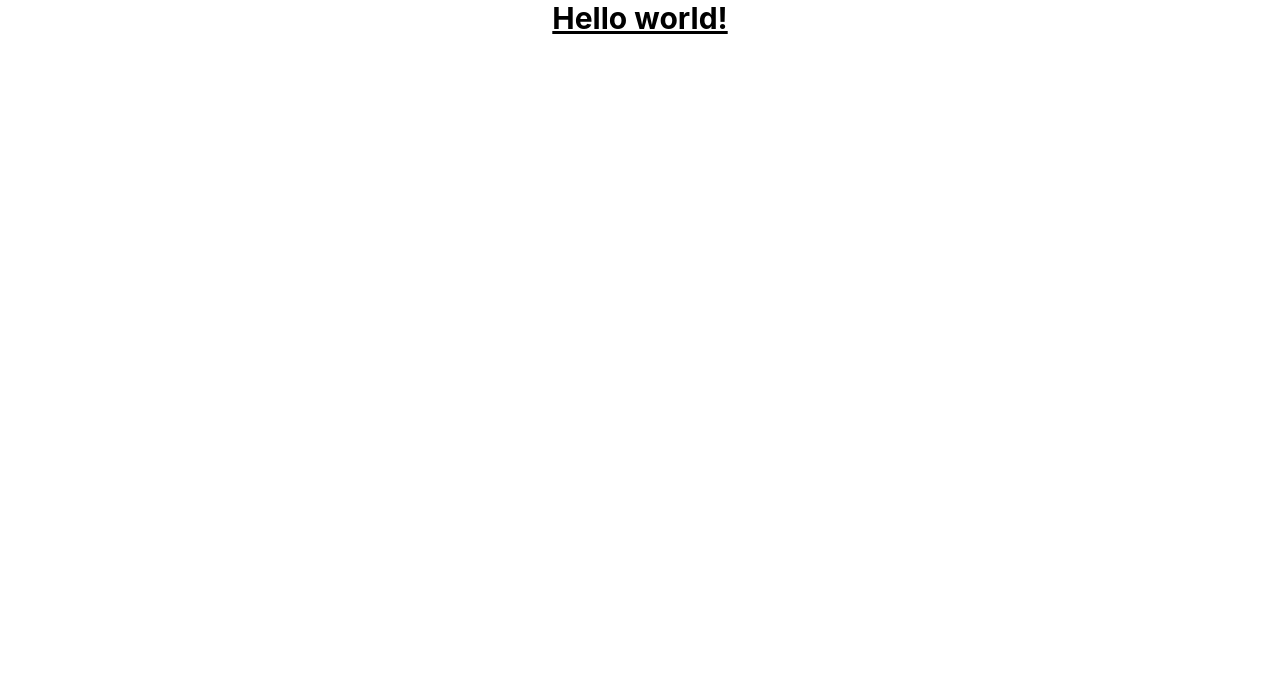
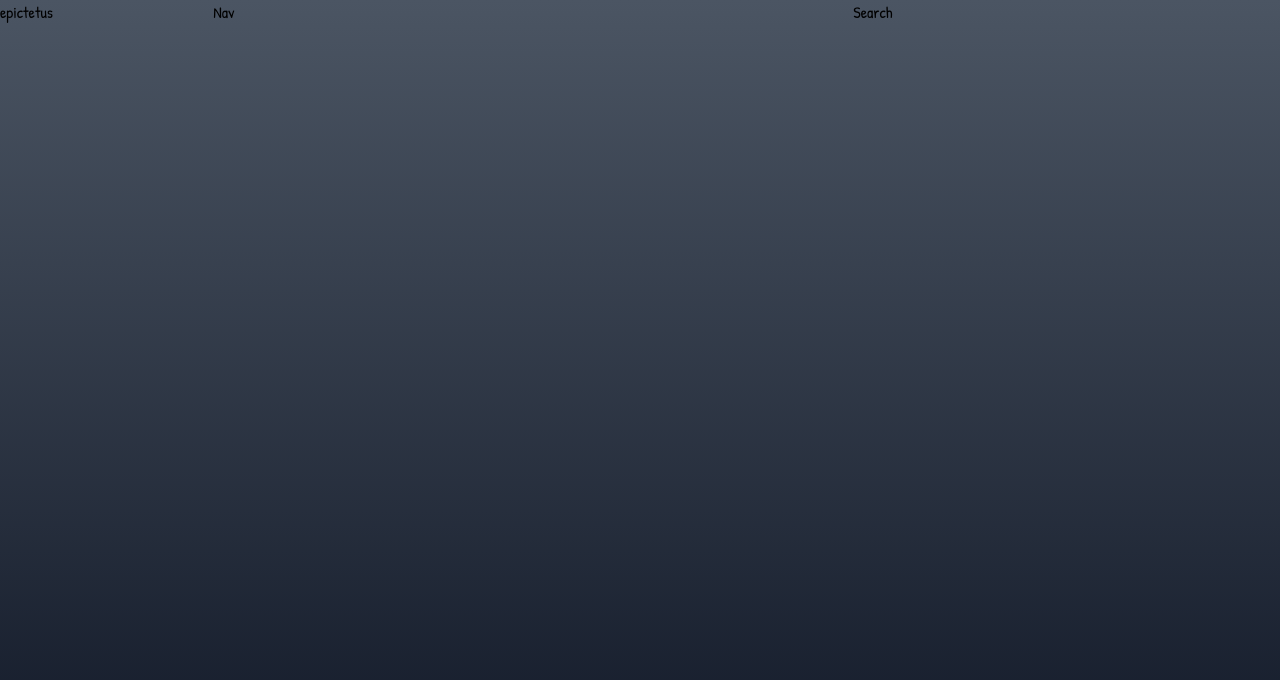
Before and after one commit to muhreynaldii/epictetus, a Next.js app: page / in a window 1280 px wide. Shown: the top 680 px of the page. Built offline with nearby package versions, Linux system fonts and the light colour scheme.

Commit message:
add font

```diff
--- /dev/null
+++ b/pages/_document.js
@@ -0,0 +1,42 @@
+import Document, { Html, Head, Main, NextScript } from "next/document";
+
+class MyDocument extends Document {
+  static async getInitialProps(ctx) {
+    const originalRenderPage = ctx.renderPage;
+
+    // Run the React rendering logic synchronously
+    ctx.renderPage = () =>
+      originalRenderPage({
+        // Useful for wrapping the whole react tree
+        enhanceApp: (App) => App,
+        // Useful for wrapping in a per-page basis
+        enhanceComponent: (Component) => Component,
+      });
+
+    // Run the parent `getInitialProps`, it now includes the custom `renderPage`
+    const initialProps = await Document.getInitialProps(ctx);
+
+    return initialProps;
+  }
+
+  render() {
+    return (
+      <Html>
+        <Head>
+          <link rel="preconnect" href="https://fonts.googleapis.com" />
+          <link rel="preconnect" href="https://fonts.gstatic.com" crossOrigin />
+          <link
+            href="https://fonts.googleapis.com/css2?family=Patrick+Hand&display=swap"
+            rel="stylesheet"
+          />
+        </Head>
+        <body>
+          <Main />
+          <NextScript />
+        </body>
+      </Html>
+    );
+  }
+}
+
+export default MyDocument;
--- a/pages/index.js
+++ b/pages/index.js
@@ -5,7 +5,17 @@ import styles from "../styles/Home.module.css";
 export default function Home() {
   return (
     <>
-      <h1 className="text-3xl font-bold underline text-center">Hello world!</h1>
+      <div className="min-h-screen bg-gradient-to-b from-gray-600 to-gray-900 font-sans">
+        <nav>
+          <div className="container mx-auto">
+            <div className="flex">
+              <div className="w-2/12">epictetus</div>
+              <div className="w-6/12">Nav</div>
+              <div className="w-4/12">Search</div>
+            </div>
+          </div>
+        </nav>
+      </div>
     </>
   );
 }
--- a/tailwind.config.js
+++ b/tailwind.config.js
@@ -4,7 +4,11 @@ module.exports = {
     "./components/**/*.{js,ts,jsx,tsx}",
   ],
   theme: {
-    extend: {},
+    extend: {
+      fontFamily: {
+        sans: ["Patrick Hand", "Arial", "sans-serif"],
+      },
+    },
   },
   plugins: [],
 };
```
